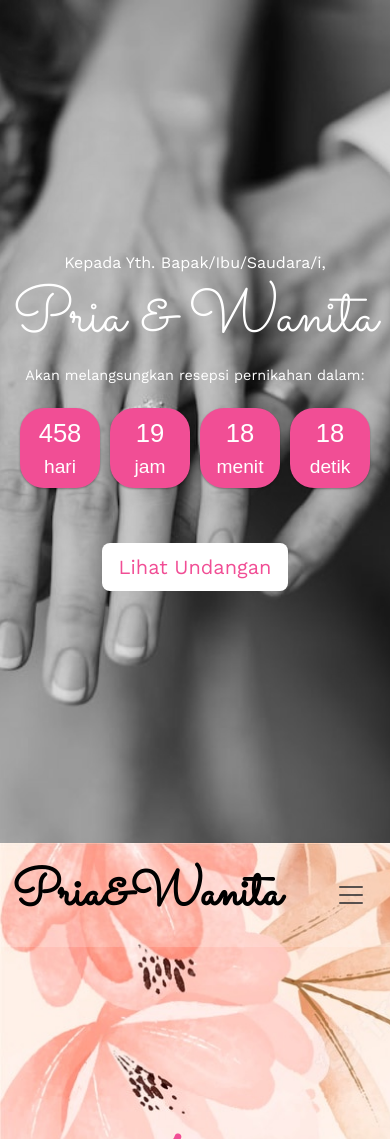
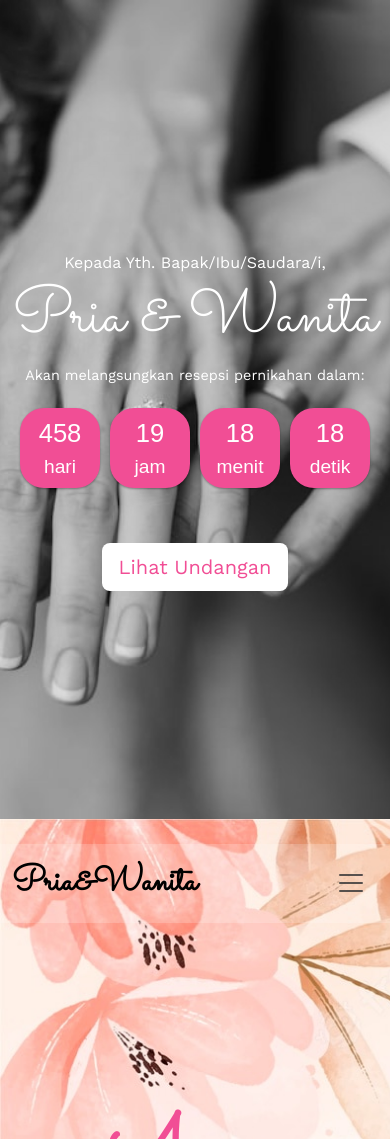
Before and after one commit to weddingdery/weddingdery.github.io, a plain HTML site: page index.html in a window 390 px wide. Shown: the top 1139 px of the page. Drawn offline with nearby package versions, Linux system fonts and the light colour scheme; some packages are replaced by stand-ins of ours; a script that the page names is missing.

Commit message:
Update style.css

```diff
--- a/style.css
+++ b/style.css
@@ -515,6 +515,18 @@ margin: 5px;
     width: 140px;
     height: 140px;
   }
+      .mynavbar .navbar-brand,
+  .mynavbar .offcanvas-title{
+    font-family: 'Sacramento', cursive;
+    font-size: 2.2rem;
+    font-weight: bold;
+  }
+
+
+  .mynavbar .offcanvas{
+    height: 100vh;
+    width: 60%;
+  }
 }
 /*ukuran untuk mobile/hp*/
 @media (max-width: 576px) {
```
